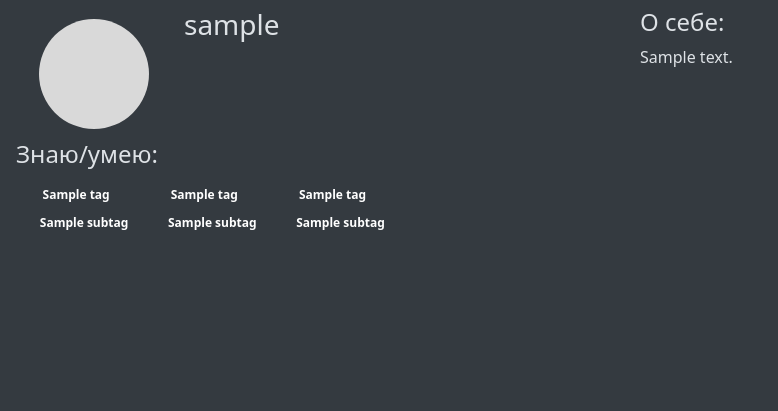
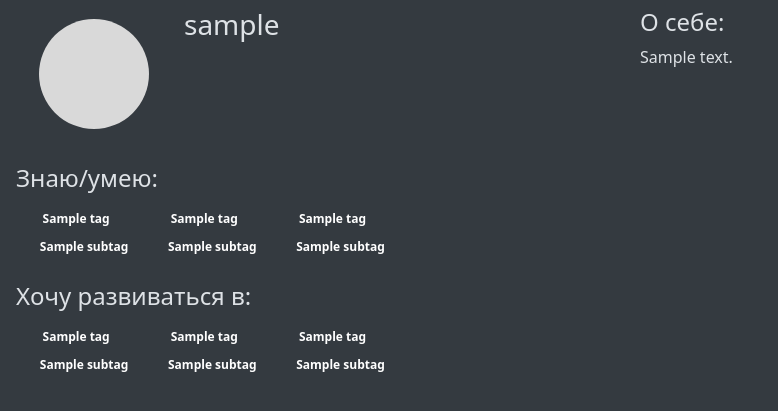
Before and after one commit to rdinit/itam.hack_2023, a Flask app: a page that uses project/templates/profile.html in a window 1280 px wide. Shown: the part 58-469 px from the top of the page, without its empty margins (0-778 px from the left). Run offline with Flask 3, Linux system fonts and the light colour scheme; a user stored in the database is signed in; tables that the repository leaves empty hold one stand-in row (values such as "Sample post").

Commit message:
interested tags

```diff
--- a/project/models.py
+++ b/project/models.py
@@ -124,6 +124,9 @@ class Tag(db.Model):
     def getsubtags_with_user(self, user: User):
         return list(filter(lambda x: x in user.subtags, self.subtags))
 
+    def get_interested_subtags_with_user(self, user: User):
+        return list(filter(lambda x: x in user.interested_subtags, self.subtags))
+
 class SubTag(db.Model):
     __tablename__ = 'subtag'
     id = db.Column(db.Integer, primary_key=True)
--- a/project/templates/profile.html
+++ b/project/templates/profile.html
@@ -18,7 +18,7 @@
       {{user.bio}}
    </div>
 </div>
-<div>
+<div class="mt-4">
    <h4>Знаю/умею:</h4>
    <div class="d-flex flex-row">
       {% for tag in user.tags * 3 %}
@@ -31,4 +31,17 @@
       {% endfor %}
    </div>
 </div>
+<div class="mt-4">
+   <h4>Хочу развиваться в:</h4>
+   <div class="d-flex flex-row">
+      {% for tag in user.interested_tags * 3 %}
+      <div class="d-flex flex-column me-2">
+         <div class="badge bg-{{ tag.color }} mt-2">{{tag.name}}</div>
+         {% for subtag in tag.get_interested_subtags_with_user(user) %}
+            <div class="badge bg-{{ tag.color }} mt-2 ms-3">{{subtag.name}}</div>
+         {% endfor %}
+      </div>
+      {% endfor %}
+   </div>
+</div>
 {% endblock %}
```
